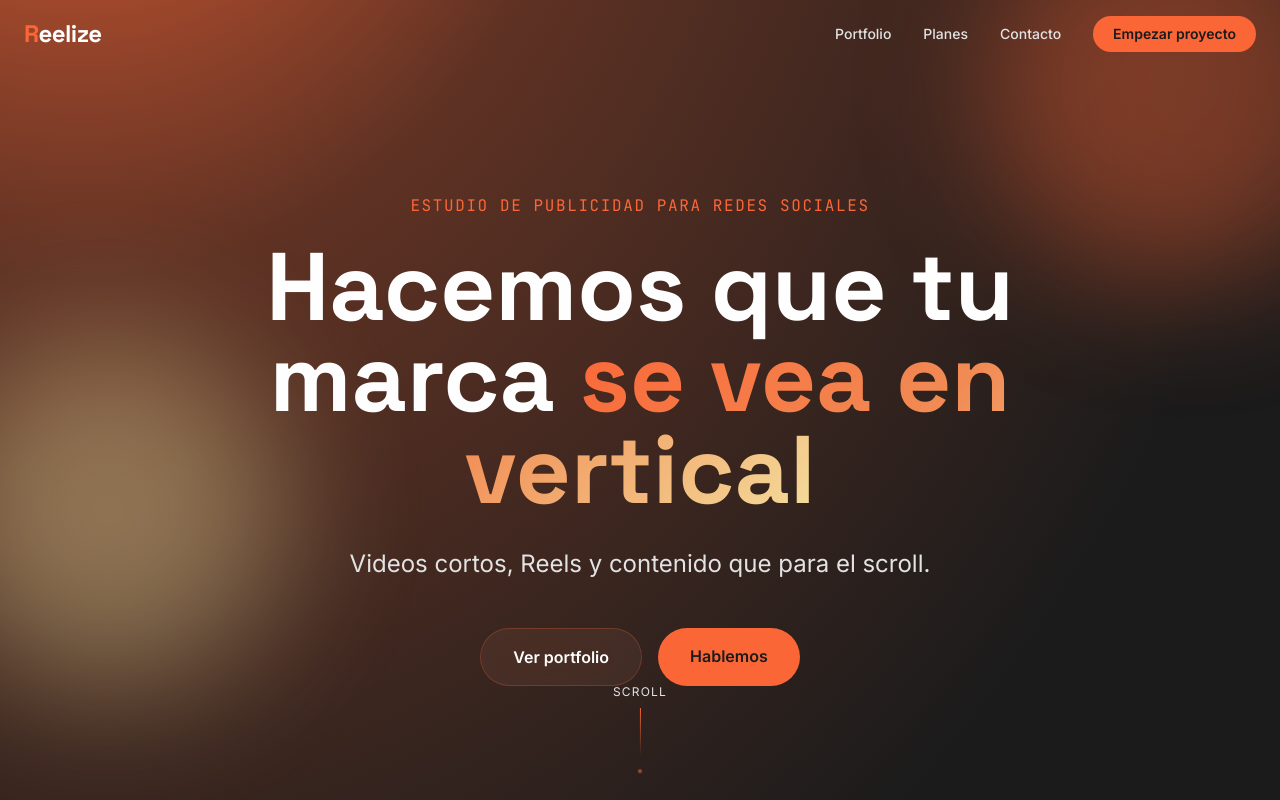
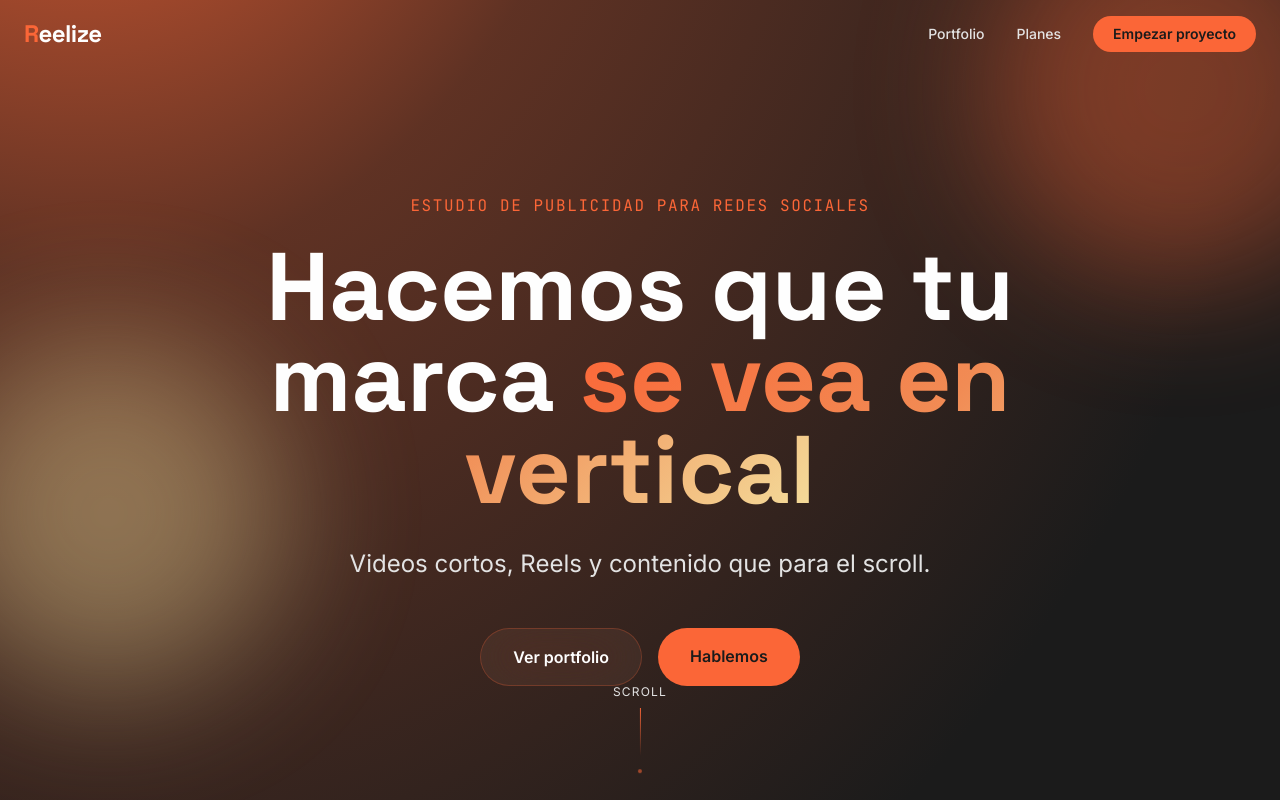
Before and after one commit to Batistiano/reelize-portfolio, a Next.js app: page / in a window 1280 px wide. Shown: the top 800 px of the page. Built offline with nearby package versions, Linux system fonts and the light colour scheme.

Commit message:
refactor: remove Contacto link from navbar (Empezar proyecto CTA covers it)

```diff
--- a/components/Navbar.tsx
+++ b/components/Navbar.tsx
@@ -8,7 +8,6 @@ import { cn } from "@/lib/utils";
 const links = [
   { href: "#portfolio", label: "Portfolio" },
   { href: "#planes", label: "Planes" },
-  { href: "#contacto", label: "Contacto" },
 ];
 
 export function Navbar() {
```
